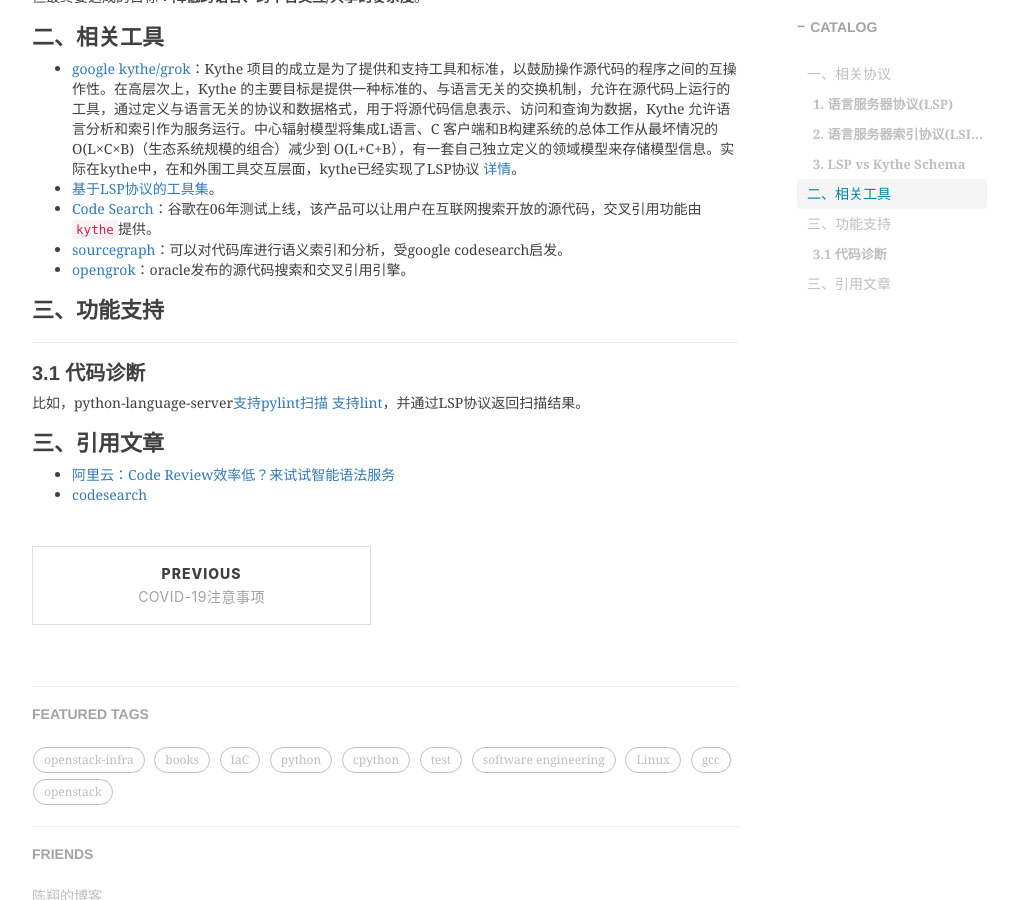
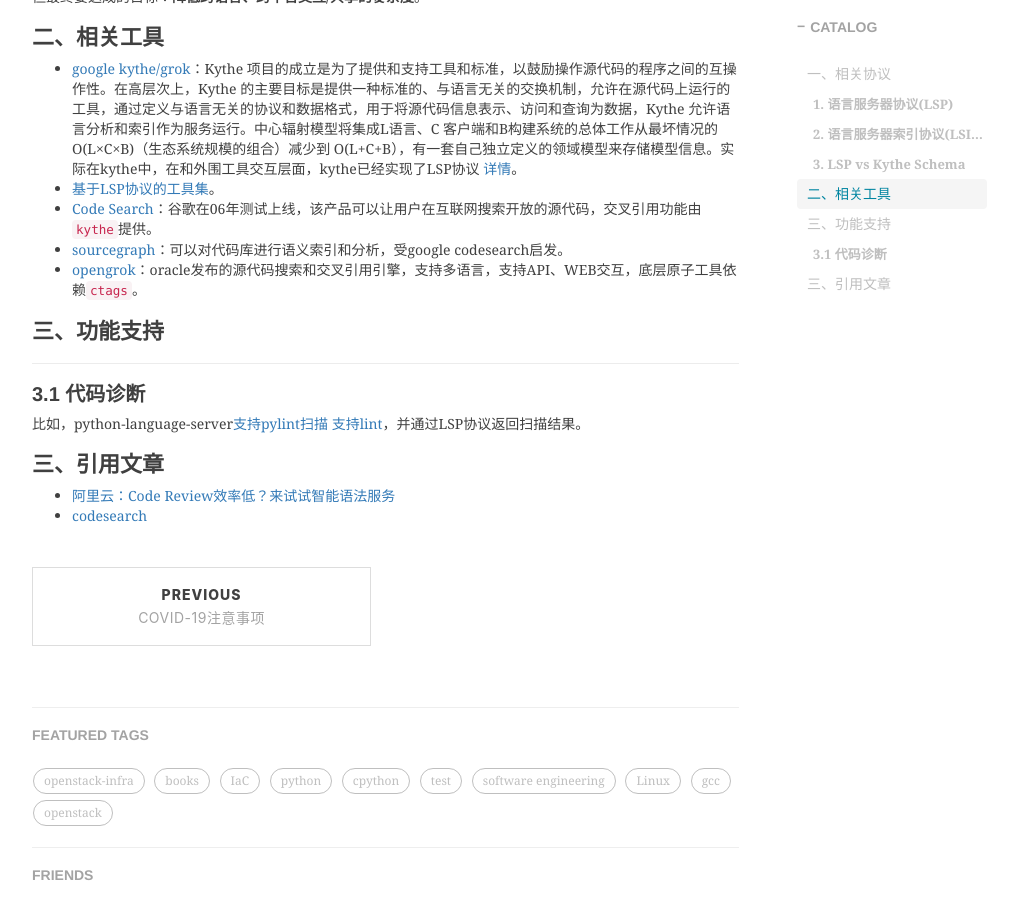
Before and after one commit to shihai1991/shihai1991.github.io, a Jekyll site: the page built from _posts/2023-01-12-代码索引工具调研.md, in a window 1280 px wide and 900 px high, scrolled down 1254 px. Shown: the whole window, without its empty margins (233-1246 px from the left). Built offline with Jekyll 4.4.1, drawn with Linux system fonts in a browser that asks for light colours; nearby versions of some CDN libraries; comment, search, counter and statistics services are not loaded.

Commit message:
Update 2023-01-12-代码索引工具调研.md

```diff
--- a/_posts/2023-01-12-代码索引工具调研.md
+++ b/_posts/2023-01-12-代码索引工具调研.md
@@ -24,7 +24,7 @@
 - [基于LSP协议的工具集](https://microsoft.github.io/language-server-protocol/implementors/servers/)。
 - [Code Search](https://developers.google.com/code-search/user/getting-started)：谷歌在06年测试上线，该产品可以让用户在互联网搜索开放的源代码，交叉引用功能由`kythe`提供。
 - [sourcegraph](https://github.com/sourcegraph/sourcegraph)：可以对代码库进行语义索引和分析，受google codesearch启发。
-- [opengrok](https://github.com/oracle/opengrok)：oracle发布的源代码搜索和交叉引用引擎。
+- [opengrok](https://github.com/oracle/opengrok)：oracle发布的源代码搜索和交叉引用引擎，支持多语言，支持API、WEB交互，底层原子工具依赖`ctags`。
 
 # 三、功能支持
 ## 3.1 代码诊断
```
